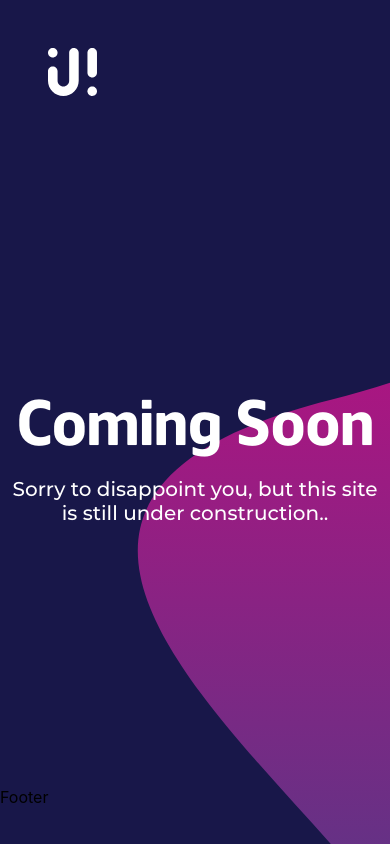
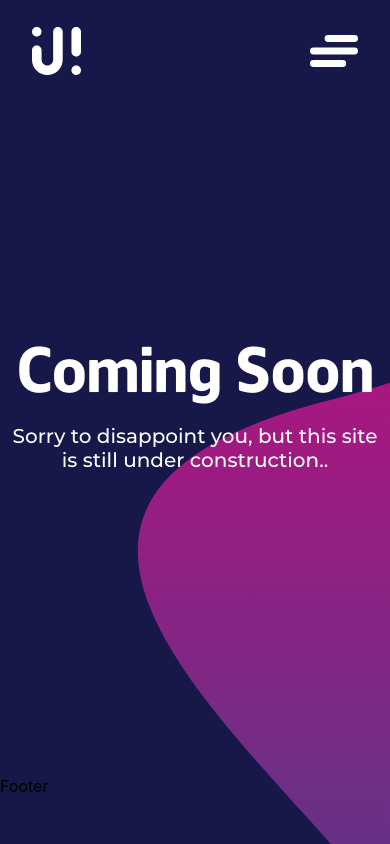
Before and after one commit to JendrikLudwig/LudwigMedia, a React (Create React App) app: page / in a window 390 px wide. Built offline with nearby package versions, Linux system fonts and the light colour scheme.

Commit message:
Mobile Nav Visual v1

```diff
--- a/src/components/nav/Nav.js
+++ b/src/components/nav/Nav.js
@@ -2,7 +2,8 @@ import React from "react";
 import ReactDOM from "react-dom";
 import "./nav.css";
 import desktopLogo from "../../img/LogoFull.svg";
-import mobileLogo from "../../img/LogoMobile.svg"
+import mobileLogo from "../../img/LogoMobile.svg";
+import hamburgerIco from "../../img/MenuIcon.svg";
 
 
 function Nav(){
@@ -16,6 +17,7 @@ function Nav(){
         <a>START</a>
         <a>PORTFOLIO</a>
         <a>SERVICES</a>
+        <img src={hamburgerIco} className="hamIcon"/>
       </div>
     </div>
   )
--- a/src/components/nav/nav.css
+++ b/src/components/nav/nav.css
@@ -2,12 +2,13 @@
   display: flex;
   flex-direction: row;
   height: 12vh;
-  padding: 3rem;
+  padding: 0 2rem;
 }
 
 .navLogo {
   display: flex;
-  height: 12rem;
+  height: 100%;
+  align-items: center;
 
 }
 
@@ -15,6 +16,7 @@
   display: flex;
   flex-direction: row;
   justify-content: flex-end;
+  align-items: center;
   width: 100%;
 }
 
@@ -33,6 +35,11 @@
   height: 3rem;
 }
 
+.hamIcon {
+  display: none;
+  height: 2rem;
+}
+
 @media only screen and (max-width: 900px) {
   .desktopLogo {
     display: none;
@@ -47,4 +54,8 @@
     display: none;
   }
 
+  .hamIcon {
+    display: block;
+  }
+
 }
```
Also changed, not shown: src/img/MenuIcon.svg (added), 1 other file (tests, documents, lock files or other folders).
